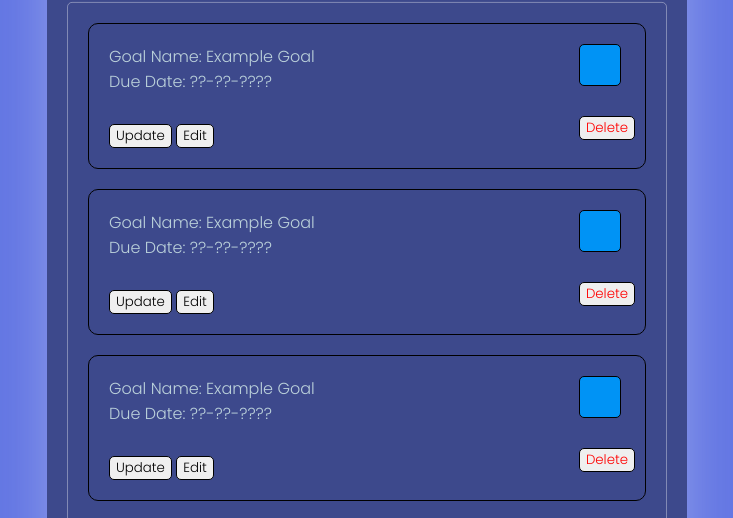
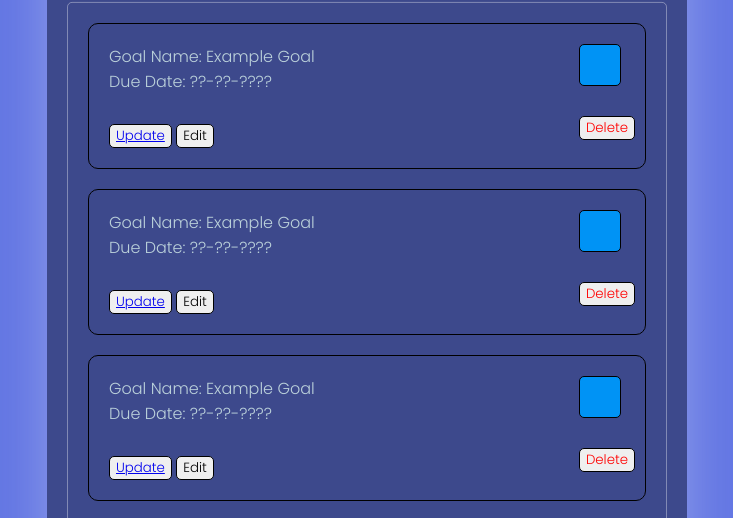
Before and after one commit to meeuw64/goal-setting-application, a plain HTML site: page goal-overview.html in a window 1280 px wide. Shown: the part 130-648 px from the top of the page, without its empty margins (273-1006 px from the left). Drawn offline with Linux system fonts and the light colour scheme; a web font is replaced by a local one.

Commit message:
Updated goal overview.

```diff
--- a/goal-overview.html
+++ b/goal-overview.html
@@ -17,7 +17,7 @@
                 <div class="goal-left">
                     <p>Goal Name: Example Goal</p>
                     <p>Due Date: ??-??-????</p>
-                    <button>Update</button>
+                    <button><a href="add-target.html">Update</a></button>
                     <button>Edit</button>
                 </div>
                 <div class="goal-right">
@@ -29,7 +29,7 @@
               <div class="goal-left">
                   <p>Goal Name: Example Goal</p>
                   <p>Due Date: ??-??-????</p>
-                  <button>Update</button>
+                  <button><a href="add-target.html">Update</a></button>
                   <button>Edit</button>
               </div>
               <div class="goal-right">
@@ -41,7 +41,7 @@
             <div class="goal-left">
                 <p>Goal Name: Example Goal</p>
                 <p>Due Date: ??-??-????</p>
-                <button>Update</button>
+                <button><a href="add-target.html">Update</a></button>
                 <button>Edit</button>
             </div>
             <div class="goal-right">
@@ -53,7 +53,7 @@
             <div class="goal-left">
                 <p>Goal Name: Example Goal</p>
                 <p>Due Date: ??-??-????</p>
-                <button>Update</button>
+                <button><a href="add-target.html">Update</a></button>
                 <button>Edit</button>
             </div>
             <div class="goal-right">
@@ -65,7 +65,7 @@
             <div class="goal-left">
                 <p>Goal Name: Example Goal</p>
                 <p>Due Date: ??-??-????</p>
-                <button>Update</button>
+                <button><a href="add-target.html">Update</a></button>
                 <button>Edit</button>
             </div>
             <div class="goal-right">
```
